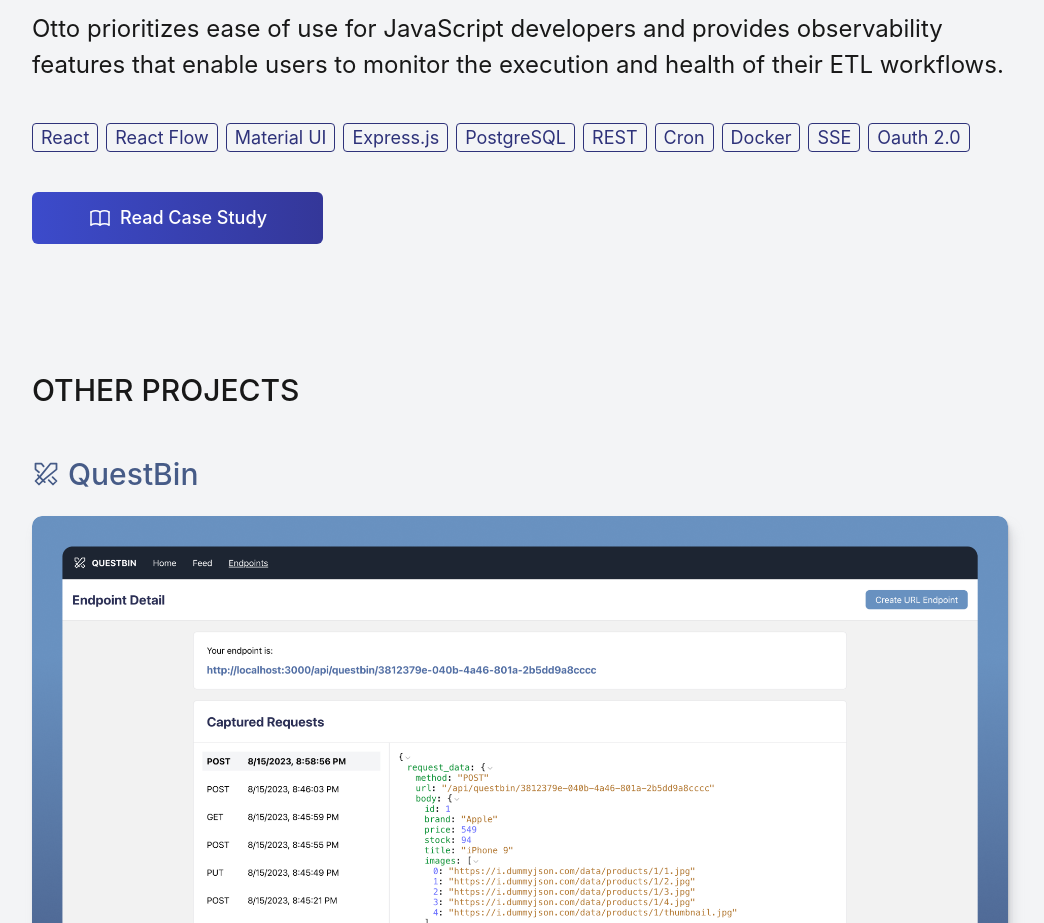
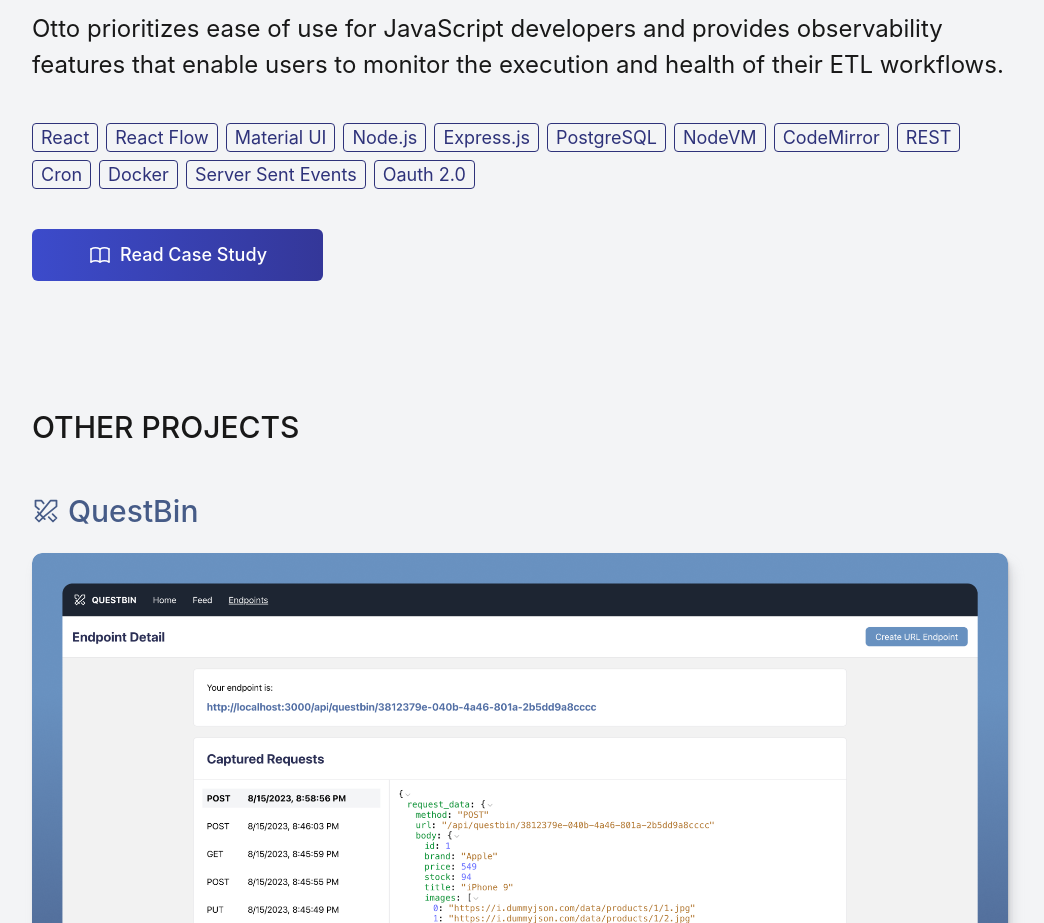
Before and after one commit to Joewebsta/joeswebster.com, a React (Vite) app: page / in a window 1280 px wide. Shown: the part 2200-3123 px from the top of the page, without its empty margins (120-1164 px from the left). Built offline with nearby package versions, Linux system fonts and the light colour scheme.

Commit message:
Update resume and Otto tech links

```diff
--- a/src/components/FeaturedProject.jsx
+++ b/src/components/FeaturedProject.jsx
@@ -41,12 +41,15 @@
             "React",
             "React Flow",
             "Material UI",
+            "Node.js",
             "Express.js",
             "PostgreSQL",
+            "NodeVM",
+            "CodeMirror",
             "REST",
             "Cron",
             "Docker",
-            "SSE",
+            "Server Sent Events",
             "Oauth 2.0",
           ]}
           textColor="text-otto-blue"
```
Also changed, not shown: 1 other file (tests, documents, lock files or other folders).
